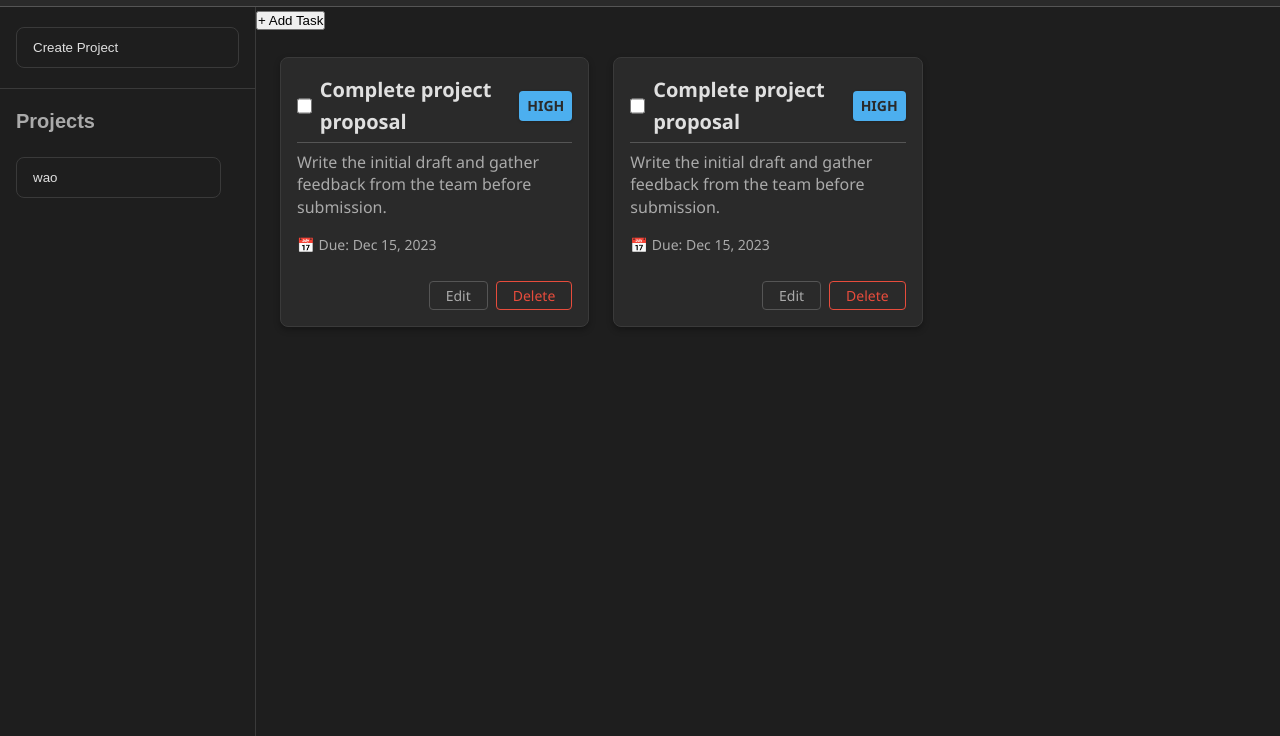
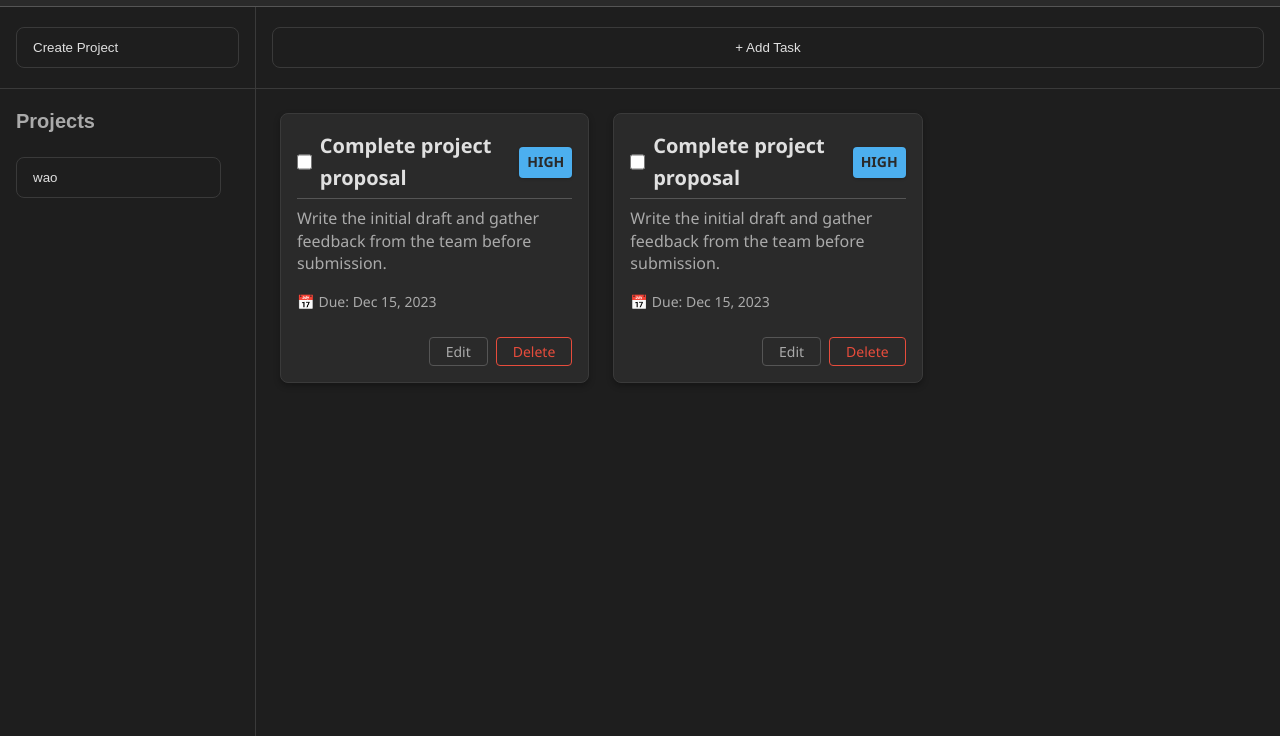
Before and after one commit to lolol0918/todo-app, a website built with webpack: page src/index.html in a window 1280 px wide. Shown: the part 64-800 px from the top of the page. Built offline with nearby package versions, Linux system fonts and the light colour scheme; some icons are missing.

Commit message:
style: add-task-btn

```diff
--- a/src/index.html
+++ b/src/index.html
@@ -23,7 +23,7 @@
                 </div>
             </aside>
             <main class="content">
-                <button class="add-task" id="add-task-btn">+ Add Task</button>
+                <div class="add-task-container"><button class="add-task project-btn" id="add-task-btn">+ Add Task</button></div>
                 <div class="task-container" id="task-container">
                     <div class="todo-card">
                         <div class="todo-header">
--- a/src/style/style.css
+++ b/src/style/style.css
@@ -284,3 +284,14 @@ body {
     padding: var(--spacing-lg);
     place-items: center;
 }
+
+.add-task {
+    text-align: center;
+}
+
+.add-task-container {
+    display: flex;
+    justify-content: center;
+    padding: var(--spacing-md);
+    border-bottom: 1px solid var(--color-border);
+}
```
